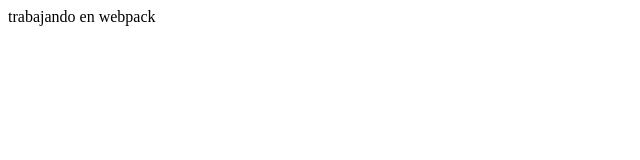
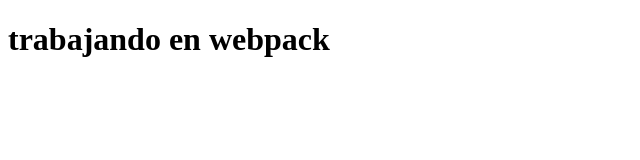
Before and after one commit to BorisLeightonI/webpack, a website: page src/index.html in a window 1280 px wide. Shown: the whole page, without its empty margins (0-640 px from the left). Drawn offline with Linux system fonts and the light colour scheme.

Commit message:
cambio de h1

```diff
--- a/src/index.html
+++ b/src/index.html
@@ -8,7 +8,7 @@
 </head>
 <body>
     <div id="app">
-        trabajando en webpack
+        <h1>trabajando en webpack</h1>
     </div>
 
 </body>
```
